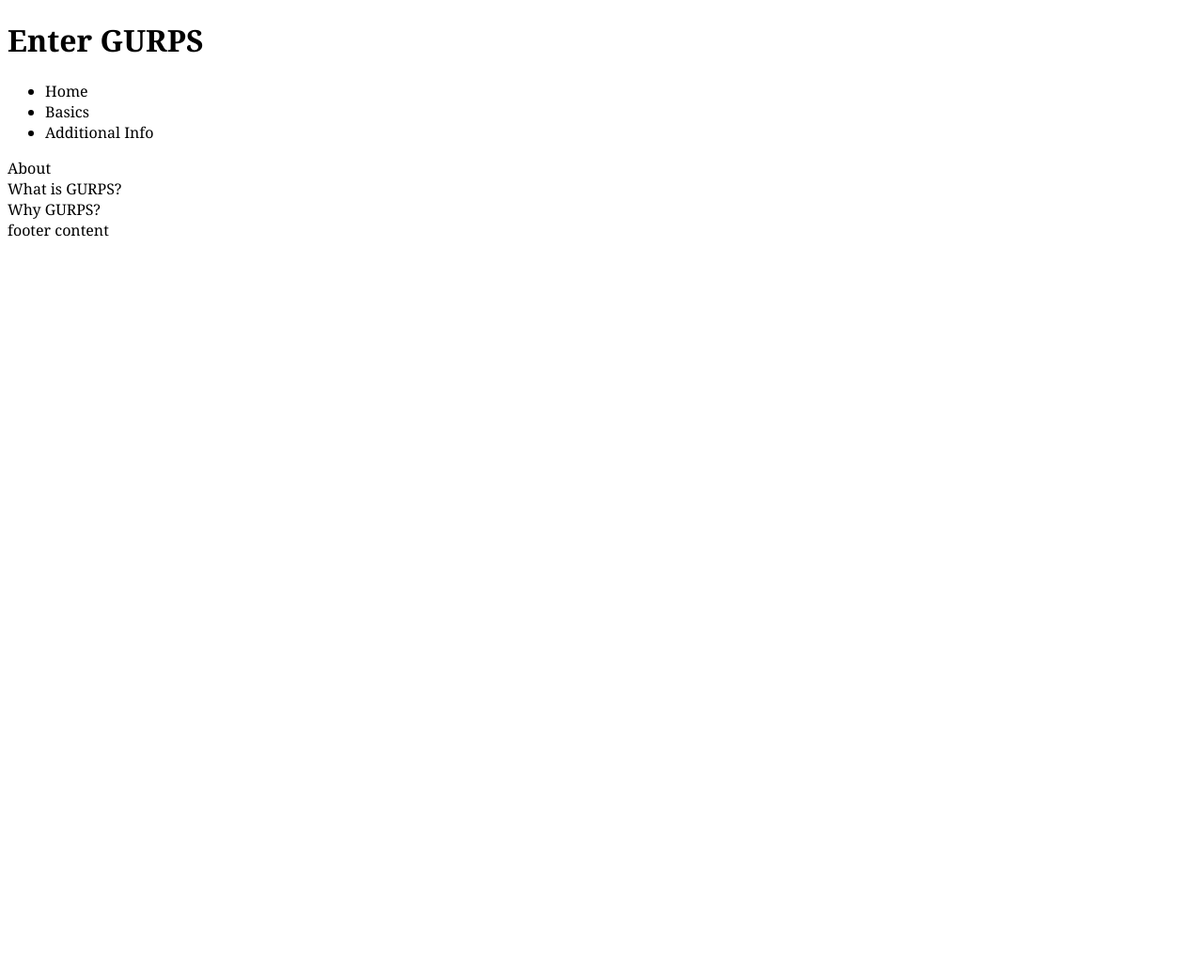
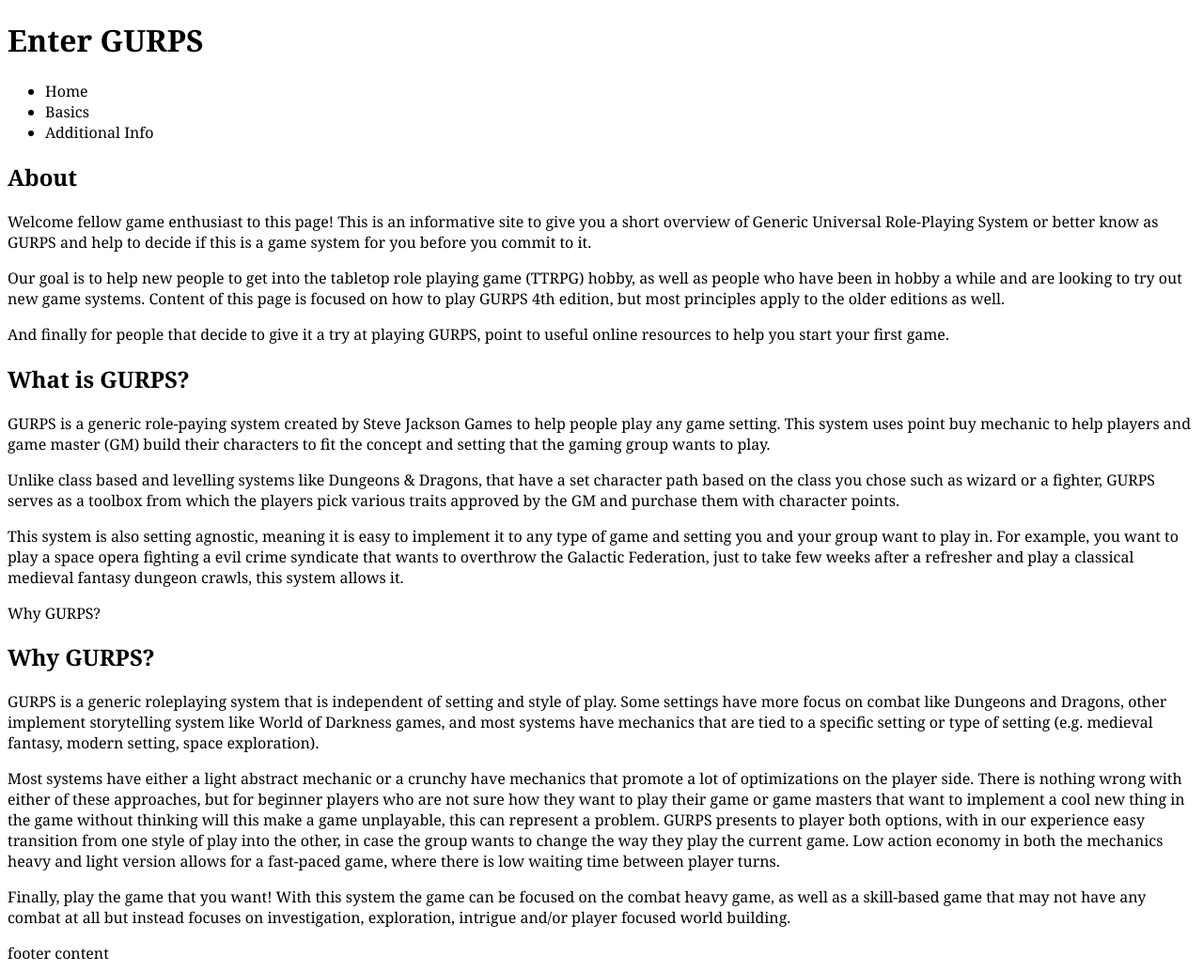
Before and after one commit to voidwulf/Project_1, a plain HTML site: page home.html in a window 1280 px wide. Shown: the whole page at 94% size. Before the commit the page ends 800 px from the top, so only its background shows below. Drawn offline with Linux system fonts and the light colour scheme.

Commit message:
headers and paragraph text added on home page

```diff
--- a/home.html
+++ b/home.html
@@ -21,13 +21,47 @@
         </nav>
     </header>
     <section>
-        About
+        <div>
+            <h2>About</h2>
+            <p>
+                Welcome fellow game enthusiast to this page! This is an informative site to give you a short overview of Generic Universal Role-Playing System or better know as GURPS and help to decide if this is a game system for you before you commit to it.
+            </p>
+            <p>
+                Our goal is to help new people to get into the tabletop role playing game (TTRPG) hobby, as well as people who have been in hobby a while and are looking to try out new game systems. Content of this page is focused on how to play GURPS 4th edition, but most principles apply to the older editions as well.
+            </p>
+            <p>
+                And finally for people that decide to give it a try at playing GURPS, point to useful online resources to help you start your first game.
+            </p>
+        </div>
     </section>
     <section>
-        What is GURPS?
+        <div>
+            <h2>What is GURPS?</h2>
+            <p>
+                GURPS is a generic role-paying system created by Steve Jackson Games to help people play any game setting. This system uses point buy mechanic to help players and game master (GM) build their characters to fit the concept and setting that the gaming group wants to play.
+            </p>
+            <p>
+                Unlike class based and levelling systems like Dungeons & Dragons, that have a set character path based on the class you chose such as wizard or a fighter, GURPS serves as a toolbox from which the players pick various traits approved by the GM and purchase them with character points.
+            </p>
+            <p>
+                This system is also setting agnostic, meaning it is easy to implement it to any type of game and setting you and your group want to play in. For example, you want to play a space opera fighting a evil crime syndicate that wants to overthrow the Galactic Federation, just to take few weeks after a refresher and play a classical medieval fantasy dungeon crawls, this system allows it.
+            </p>
+        </div>
     </section>
     <section>
         Why GURPS?
+        <div>
+            <h2>Why GURPS?</h2>
+            <p>
+                GURPS is a generic roleplaying system that is independent of setting and style of play. Some settings have more focus on combat like Dungeons and Dragons, other implement storytelling system like World of Darkness games, and most systems have mechanics that are tied to a specific setting or type of setting (e.g. medieval fantasy, modern setting, space exploration).
+            </p>
+            <p>
+                Most systems have either a light abstract mechanic or a crunchy have mechanics that promote a lot of optimizations on the player side.  There is nothing wrong with either of these approaches, but for beginner players who are not sure how they want to play their game or game masters that want to implement a cool new thing in the game without thinking will this make a game unplayable, this can represent a problem.  GURPS presents to player both options, with in our experience easy transition from one style of play into the other, in case the group wants to change the way they play the current game.  Low action economy in both the mechanics heavy and light version allows for a fast-paced game, where there is low waiting time between player turns.
+            </p>
+           <p>
+            Finally, play the game that you want! With this system the game can be focused on the combat heavy game, as well as a skill-based game that may not have any combat at all but instead focuses on investigation, exploration, intrigue and/or player focused world building.
+           </p>
+        </div>
     </section>
     <footer>
         footer content
```
